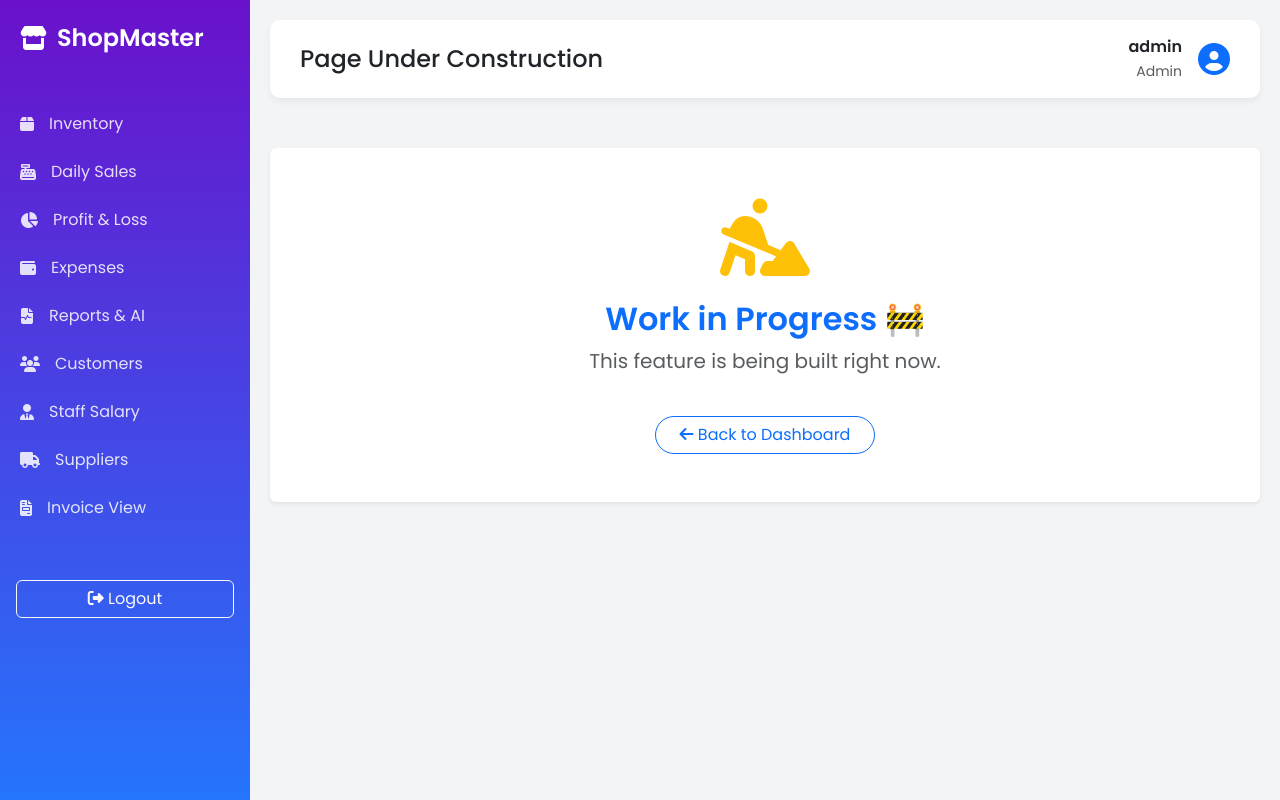
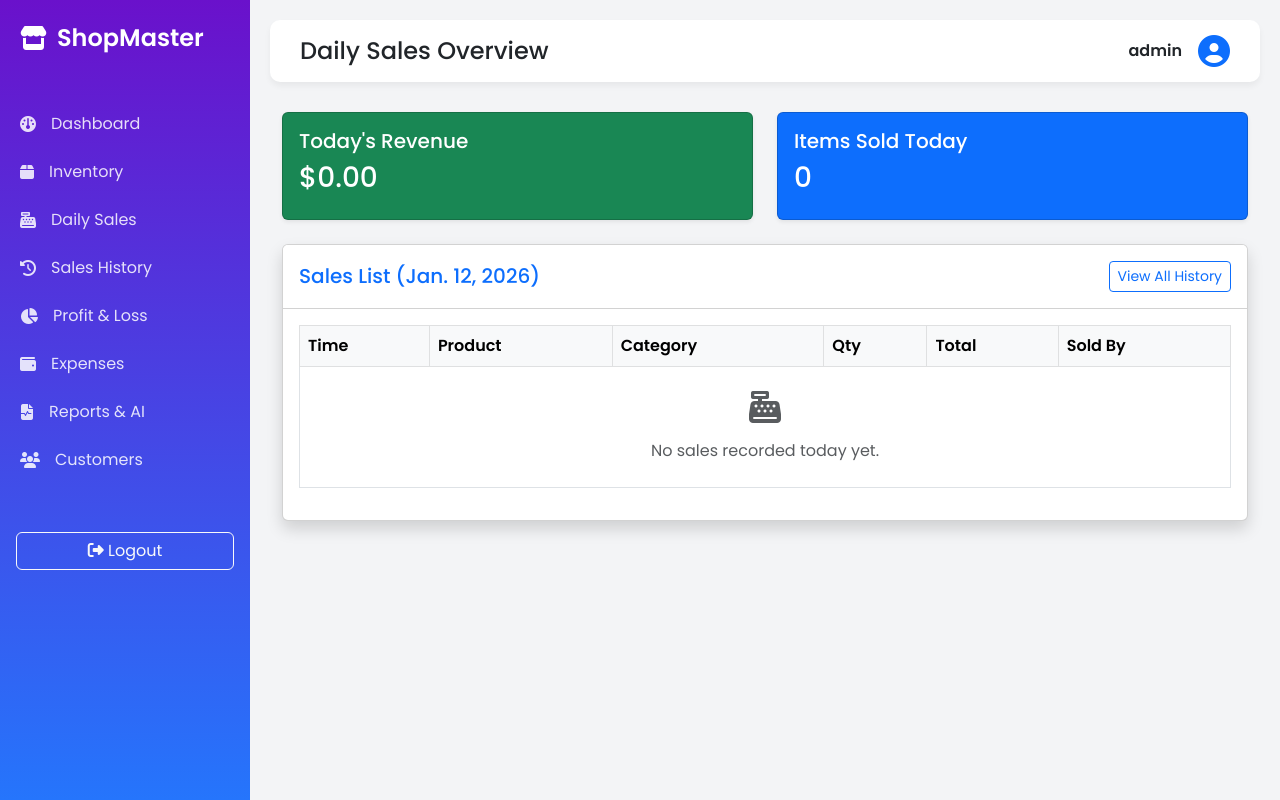
Before and after one commit to jainish85/Shop-System-Team, a Django app: page /daily-sales/ in a window 1280 px wide. Run offline with Django 5.2, Linux system fonts and the light colour scheme; a user stored in the database is signed in; data comes from the database, SQL or seed files in the repository.

Commit message:
Added real Daily Sales page logic

```diff
--- a/core/templates/core/base.html
+++ b/core/templates/core/base.html
@@ -11,14 +11,11 @@
         :root { --sidebar-bg: linear-gradient(180deg, #6a11cb 0%, #2575fc 100%); --main-bg: #f3f4f6; }
         body { font-family: 'Poppins', sans-serif; background-color: var(--main-bg); overflow-x: hidden; }
 
-        /* Sidebar Styling */
         .sidebar { width: 250px; height: 100vh; background: var(--sidebar-bg); color: white; position: fixed; z-index: 100; }
         .sidebar-brand { padding: 20px; font-size: 1.5rem; font-weight: bold; display: flex; align-items: center; gap: 10px; }
         .nav-link { color: rgba(255,255,255,0.85); padding: 12px 20px; display: flex; align-items: center; gap: 15px; text-decoration: none; transition: 0.2s; }
-        .nav-link:hover { background: rgba(255, 255, 255, 0.2); color: white; border-left: 4px solid #fff; }
-        .nav-link.active { background: rgba(255, 255, 255, 0.2); color: white; border-left: 4px solid #fff; }
+        .nav-link:hover, .nav-link.active { background: rgba(255, 255, 255, 0.2); color: white; border-left: 4px solid #fff; }
 
-        /* Main Content Styling */
         .main-content { margin-left: 250px; padding: 20px; width: calc(100% - 250px); }
         .top-header { background: white; padding: 15px 30px; border-radius: 10px; display: flex; justify-content: space-between; align-items: center; margin-bottom: 30px; box-shadow: 0 4px 6px rgba(0,0,0,0.05); }
     </style>
@@ -28,15 +25,14 @@
     <div class="sidebar">
         <div class="sidebar-brand"><i class="fa-solid fa-store"></i> ShopMaster</div>
         <nav class="nav flex-column mt-4">
-            <a href="{% url 'home' %}" class="nav-link"><i class="fa-solid fa-box"></i> Inventory</a>
+            <a href="{% url 'home' %}" class="nav-link"><i class="fa-solid fa-gauge"></i> Dashboard</a>
+            <a href="{% url 'inventory' %}" class="nav-link"><i class="fa-solid fa-box"></i> Inventory</a>
             <a href="{% url 'daily_sales' %}" class="nav-link"><i class="fa-solid fa-cash-register"></i> Daily Sales</a>
+            <a href="{% url 'sales_history' %}" class="nav-link"><i class="fa-solid fa-clock-rotate-left"></i> Sales History</a>
             <a href="{% url 'profit_loss' %}" class="nav-link"><i class="fa-solid fa-chart-pie"></i> Profit & Loss</a>
             <a href="{% url 'expenses' %}" class="nav-link"><i class="fa-solid fa-wallet"></i> Expenses</a>
             <a href="{% url 'reports' %}" class="nav-link"><i class="fa-solid fa-file-waveform"></i> Reports & AI</a>
             <a href="{% url 'customers' %}" class="nav-link"><i class="fa-solid fa-users"></i> Customers</a>
-            <a href="{% url 'staff' %}" class="nav-link"><i class="fa-solid fa-user-tie"></i> Staff Salary</a>
-            <a href="{% url 'suppliers' %}" class="nav-link"><i class="fa-solid fa-truck"></i> Suppliers</a>
-            <a href="{% url 'invoice' %}" class="nav-link"><i class="fa-solid fa-file-invoice"></i> Invoice View</a>
 
             <div class="mt-5">
                 <form action="{% url 'logout' %}" method="post" class="px-3">
@@ -53,15 +49,24 @@
             <div class="d-flex align-items-center gap-3">
                 <div class="text-end">
                     <span class="d-block fw-bold">{{ user.username }}</span>
-                    <small class="text-muted">Admin</small>
                 </div>
                 <i class="fa-solid fa-circle-user fa-2x text-primary"></i>
             </div>
         </div>
 
+        {% if messages %}
+            {% for message in messages %}
+                <div class="alert alert-{{ message.tags }} alert-dismissible fade show" role="alert">
+                    {{ message }}
+                    <button type="button" class="btn-close" data-bs-dismiss="alert" aria-label="Close"></button>
+                </div>
+            {% endfor %}
+        {% endif %}
+
         {% block content %}
         {% endblock %}
     </div>
 
+    <script src="https://cdn.jsdelivr.net/npm/bootstrap@5.3.0/dist/js/bootstrap.bundle.min.js"></script>
 </body>
 </html>
--- a/core/templates/core/daily_sales.html
+++ b/core/templates/core/daily_sales.html
@@ -1,19 +1,68 @@
 {% extends 'core/base.html' %}
-
-{% block title %} Coming Soon {% endblock %}
-{% block page_name %} Page Under Construction {% endblock %}
+{% block title %}Daily Sales{% endblock %}
+{% block page_name %}Daily Sales Overview{% endblock %}
 
 {% block content %}
-    <div class="card p-5 text-center shadow-sm border-0" style="margin-top: 50px;">
-        <div class="mb-4">
-            <i class="fa-solid fa-person-digging fa-5x text-warning"></i>
+<div class="container-fluid">
+    <div class="row mb-4">
+        <div class="col-md-6">
+            <div class="card bg-success text-white shadow-sm">
+                <div class="card-body">
+                    <h5 class="card-title">Today's Revenue</h5>
+                    <h3>${{ total_revenue|floatformat:2 }}</h3>
+                </div>
+            </div>
         </div>
-        <h2 class="text-primary fw-bold">Work in Progress 🚧</h2>
-        <p class="text-muted fs-5">This feature is being built right now.</p>
-        <div class="mt-4">
-            <a href="{% url 'home' %}" class="btn btn-outline-primary px-4 rounded-pill">
-                <i class="fa-solid fa-arrow-left"></i> Back to Dashboard
-            </a>
+        <div class="col-md-6">
+            <div class="card bg-primary text-white shadow-sm">
+                <div class="card-body">
+                    <h5 class="card-title">Items Sold Today</h5>
+                    <h3>{{ total_items }}</h3>
+                </div>
+            </div>
         </div>
     </div>
+
+    <div class="card shadow">
+        <div class="card-header bg-white py-3 d-flex justify-content-between align-items-center">
+            <h5 class="m-0 font-weight-bold text-primary">Sales List ({{ today }})</h5>
+            <a href="{% url 'sales_history' %}" class="btn btn-sm btn-outline-primary">View All History</a>
+        </div>
+        <div class="card-body">
+            <div class="table-responsive">
+                <table class="table table-bordered table-hover">
+                    <thead class="table-light">
+                        <tr>
+                            <th>Time</th>
+                            <th>Product</th>
+                            <th>Category</th>
+                            <th>Qty</th>
+                            <th>Total</th>
+                            <th>Sold By</th>
+                        </tr>
+                    </thead>
+                    <tbody>
+                        {% for sale in sales %}
+                        <tr>
+                            <td>{{ sale.sale_date|date:"H:i A" }}</td>
+                            <td>{{ sale.product.name }}</td>
+                            <td><span class="badge bg-secondary">{{ sale.product.category.name }}</span></td>
+                            <td class="fw-bold">{{ sale.quantity }}</td>
+                            <td class="text-success fw-bold">${{ sale.total_price }}</td>
+                            <td>{{ sale.sold_by.username }}</td>
+                        </tr>
+                        {% empty %}
+                        <tr>
+                            <td colspan="6" class="text-center py-4 text-muted">
+                                <i class="fa-solid fa-cash-register fa-2x mb-3"></i><br>
+                                No sales recorded today yet.
+                            </td>
+                        </tr>
+                        {% endfor %}
+                    </tbody>
+                </table>
+            </div>
+        </div>
+    </div>
+</div>
 {% endblock %}
--- a/core/urls.py
+++ b/core/urls.py
@@ -1,28 +1,38 @@
-# core/urls.py
 from django.urls import path
 from . import views
 
 urlpatterns = [
-    # 1. Home Pages
+    # Dashboard
     path('', views.home, name='index'),
     path('home/', views.home, name='home'),
 
-    # 2. Product Actions
+    # Inventory & Products
+    path('inventory/', views.inventory_view, name='inventory'),
     path('add-product/', views.add_product, name='add_product'),
-    path('add-category/', views.add_category, name='add_category'),
     path('edit-product/<int:pk>/', views.edit_product, name='edit_product'),
     path('delete-product/<int:pk>/', views.delete_product, name='delete_product'),
+    path('product/<int:pk>/', views.product_detail, name='product_detail'),
 
-    # 3. NEW: Manage Categories (This fixes your current error)
+    # Categories
+    path('add-category/', views.add_category, name='add_category'),
     path('categories/', views.manage_categories, name='manage_categories'),
     path('delete-category/<int:pk>/', views.delete_category, name='delete_category'),
 
-    # 4. NEW: Product Detail (This is your 5th page for the report)
-    path('product/<int:pk>/', views.product_detail, name='product_detail'),
+    # Sales & Transactions
     path('sell/<int:pk>/', views.sell_product, name='sell_product'),
+    path('daily-sales/', views.daily_sales_view, name='daily_sales'), # Linked correctly
     path('sales-history/', views.sales_history, name='sales_history'),
+
+    # Finance
+    path('profit-loss/', views.profit_loss_view, name='profit_loss'),
+    path('expenses/', views.expenses_view, name='expenses'),
+    path('expenses/delete/<int:pk>/', views.delete_expense, name='delete_expense'),
+
+    # Others
     path('profile/', views.profile, name='profile'),
-
-    path('expenses/delete/<int:pk>/', views.delete_expense, name='delete_expense'),
-    path('expenses/', views.expenses_view, name='expenses'),
+    path('reports/', views.reports_view, name='reports'),
+    path('customers/', views.customers_view, name='customers'),
+    path('staff/', views.staff_view, name='staff'),
+    path('suppliers/', views.suppliers_view, name='suppliers'),
+    path('invoice/', views.invoice_view, name='invoice'),
 ]
--- a/core/views.py
+++ b/core/views.py
@@ -1,16 +1,14 @@
 import datetime
 from django.utils import timezone
 from django.db.models import Sum, Count, F, Q
-from django.db.models.functions import TruncDay ,TruncMonth
+from django.db.models.functions import TruncDay, TruncMonth
 
 from django.shortcuts import render, redirect, get_object_or_404
 from django.contrib.auth.decorators import login_required
 from django.core.exceptions import PermissionDenied
 from django.contrib import messages
-from .models import Product, Category, Sale , Expense
-from .forms import ProductForm, CategoryForm, SaleForm ,ExpenseForm
-
-
+from .models import Product, Category, Sale, Expense
+from .forms import ProductForm, CategoryForm, SaleForm, ExpenseForm
 
 # --- TRAFFIC CONTROLLER ---
 def login_redirect_view(request):
@@ -19,39 +17,29 @@ def login_redirect_view(request):
     else:
         return redirect('home')
 
-# --- DASHBOARD / HOME (Inventory Main Page) ---
+# --- DASHBOARD / HOME ---
 @login_required
 def home(request):
     today = timezone.now().date()
-
-    # A. Today's Sales
     todays_sales_data = Sale.objects.filter(sale_date__date=today).aggregate(Sum('total_price'), Count('id'))
     todays_sales = todays_sales_data['total_price__sum'] or 0
     todays_orders = todays_sales_data['id__count'] or 0
 
-    # B. Total Stock Value & Count
     total_products = Product.objects.count()
-    # Calculates Selling Price Value (Revenue Potential)
     total_value_data = Product.objects.aggregate(total=Sum(F('price') * F('stock_quantity')))
     total_value = total_value_data['total'] or 0
 
-    # C. Low Stock
     low_stock_products = Product.objects.filter(stock_quantity__lt=5)
     low_stock_count = low_stock_products.count()
 
-    # D. Chart Data (Weekly Sales - Last 7 Days)
     dates = []
     sales_counts = []
-
     for i in range(6, -1, -1):
         date = today - datetime.timedelta(days=i)
-        dates.append(date.strftime("%a")) # Mon, Tue, Wed...
+        dates.append(date.strftime("%a"))
+        day_sales = Sale.objects.filter(sale_date__date=date).aggregate(Sum('total_price'))['total_price__sum'] or 0
+        sales_counts.append(float(day_sales))
 
-        # Sum sales for this specific day
-        day_sales = Sale.objects.filter(sale_date__date=date).aggregate(Sum('total_price'))['total_price__sum'] or 0
-        sales_counts.append(float(day_sales)) # Convert to float for JSON
-
-    # E. Recent Sales (Bottom Right Widget)
     recent_sales = Sale.objects.select_related('product', 'sold_by').order_by('-sale_date')[:5]
 
     context = {
@@ -65,28 +53,44 @@ def home(request):
         'low_stock_products': low_stock_products[:5],
         'recent_sales': recent_sales,
     }
-
     return render(request, 'core/home.html', context)
 
+# --- DAILY SALES VIEW (Updated) ---
+@login_required
+def daily_sales_view(request):
+    today = timezone.now().date()
 
-# --- ADD PRODUCT (Updated for Cost Price) ---
+    # Filter sales for today only
+    sales_today = Sale.objects.filter(sale_date__date=today).order_by('-sale_date')
+
+    # Calculate totals
+    total_revenue = sales_today.aggregate(Sum('total_price'))['total_price__sum'] or 0
+    total_items = sales_today.aggregate(Sum('quantity'))['quantity__sum'] or 0
+
+    context = {
+        'sales': sales_today,
+        'total_revenue': total_revenue,
+        'total_items': total_items,
+        'today': today,
+    }
+    return render(request, 'core/daily_sales.html', context)
+
+# --- ADD PRODUCT ---
 @login_required
 def add_product(request):
     if request.method == 'POST':
         form = ProductForm(request.POST, request.FILES)
         if form.is_valid():
             product = form.save(commit=False)
-            # Manually save the cost_price from the HTML input
             product.cost_price = request.POST.get('cost_price', 0)
             product.save()
             messages.success(request, "Product added successfully!")
-            return redirect('inventory') # Go to inventory list
+            return redirect('inventory')
     else:
         form = ProductForm()
     return render(request, 'core/add_product.html', {'form': form})
 
-
-# --- EDIT PRODUCT (Updated for Cost Price) ---
+# --- EDIT PRODUCT ---
 @login_required
 def edit_product(request, pk):
     product = get_object_or_404(Product, pk=pk)
@@ -94,7 +98,6 @@ def edit_product(request, pk):
         form = ProductForm(request.POST, request.FILES, instance=product)
         if form.is_valid():
             prod = form.save(commit=False)
-            # Update cost price if provided
             cost = request.POST.get('cost_price')
             if cost:
                 prod.cost_price = cost
@@ -104,23 +107,17 @@ def edit_product(request, pk):
         form = ProductForm(instance=product)
     return render(request, 'core/add_product.html', {'form': form})
 
-
 # --- DELETE PRODUCT ---
 @login_required
 def delete_product(request, pk):
     if not request.user.is_superuser:
         raise PermissionDenied
-
     product = get_object_or_404(Product, pk=pk)
-    if request.method == 'GET': # Changed to GET for the simple link, or use POST form in HTML
-        product.delete()
-        messages.success(request, "Product deleted.")
-        return redirect('inventory')
+    product.delete()
+    messages.success(request, "Product deleted.")
     return redirect('inventory')
 
-
-
-# --- ADD CATEGORY ---
+# --- CATEGORY MANAGEMENT ---
 @login_required
 def add_category(request):
     if request.method == 'POST':
@@ -132,8 +129,6 @@ def add_category(request):
         form = CategoryForm()
     return render(request, 'core/add_category.html', {'form': form})
 
-
-# --- MANAGE CATEGORIES ---
 @login_required
 def manage_categories(request):
     categories = Category.objects.all()
@@ -144,12 +139,7 @@ def manage_categories(request):
             return redirect('manage_categories')
     else:
         form = CategoryForm()
-    return render(request, 'core/manage_categories.html', {
-        'categories': categories,
-        'form': form
-    })
-
-
+    return render(request, 'core/manage_categories.html', {'categories': categories, 'form': form})
 
 @login_required
 def delete_category(request, pk):
@@ -157,177 +147,84 @@ def delete_category(request, pk):
     category.delete()
     return redirect('manage_categories')
 
-
-# --- PRODUCT DETAIL ---
-@login_required
-def product_detail(request, pk):
-    product = get_object_or_404(Product, pk=pk)
-    return render(request, 'core/product_detail.html', {'product': product})
-
-
 # --- SELL PRODUCT ---
 @login_required
 def sell_product(request, pk):
     product = get_object_or_404(Product, pk=pk)
-
     if request.method == 'POST':
         form = SaleForm(request.POST)
         if form.is_valid():
             quantity_sold = form.cleaned_data['quantity']
-
-            # Check if we have enough stock
             if product.stock_quantity >= quantity_sold:
-                # 1. Deduct stock
                 product.stock_quantity -= quantity_sold
                 product.save()
 
-                # 2. Save the Sale Record
                 sale = form.save(commit=False)
                 sale.product = product
                 sale.total_price = product.price * quantity_sold
                 sale.sold_by = request.user
                 sale.save()
 
-                messages.success(request, f"Successfully sold {quantity_sold} units of {product.name}!")
-                return redirect('daily_sales') # Redirect to Daily Sales to see the transaction
+                messages.success(request, f"Sold {quantity_sold} of {product.name}!")
+                return redirect('daily_sales') # Updated redirect
             else:
-                messages.error(request, f"Error: Not enough stock! Only {product.stock_quantity} available.")
+                messages.error(request, "Not enough stock!")
     else:
         form = SaleForm()
+    return render(request, 'core/sell_product.html', {'product': product, 'form': form})
 
-    return render(request, 'core/sell_product.html', {
-        'product': product,
-        'form': form
-    })
-
-
-# --- SALES HISTORY ---
-@login_required
-def sales_history(request):
-    sales = Sale.objects.all().order_by('-sale_date')
-    return render(request, 'core/sales_history.html', {'sales': sales})
-
-
-# --- USER PROFILE ---
-@login_required
-def profile(request):
-    if request.method == 'POST':
-        user = request.user
-        user.first_name = request.POST.get('first_name')
-        user.last_name = request.POST.get('last_name')
-        user.email = request.POST.get('email')
-        user.save()
-        messages.success(request, 'Profile updated successfully!')
-        return redirect('profile')
-
-    return render(request, 'core/profile.html')
-
-# --- INVENTORY PAGE ---
+# --- INVENTORY VIEW ---
 @login_required
 def inventory_view(request):
     query = request.GET.get('q')
     if query:
-        products = Product.objects.filter(
-            Q(name__icontains=query) | Q(category__name__icontains=query)
-        )
+        products = Product.objects.filter(Q(name__icontains=query) | Q(category__name__icontains=query))
     else:
         products = Product.objects.all()
+    return render(request, 'core/inventory.html', {'products': products})
 
-    context = {'products': products}
-    return render(request, 'core/inventory.html', context)
-
-# --- DAILY SALES VIEW ---
-@login_required
-def daily_sales_view(request):
-    today = timezone.now().date()
-
-    # Filter sales for today only
-    daily_sales = Sale.objects.filter(sale_date__date=today).order_by('-sale_date')
-
-    # Calculate total revenue for today
-    total_sales_income = daily_sales.aggregate(Sum('total_price'))['total_price__sum'] or 0
-
-    # Count total items sold today
-    total_items_sold = daily_sales.aggregate(Sum('quantity'))['quantity__sum'] or 0
-
-    context = {
-        'sales': daily_sales,
-        'total_sales_income': total_sales_income,
-        'total_items_sold': total_items_sold,
-        'date_today': today,
-    }
-    return render(request, 'core/daily_sales.html', context)
-
-
-
-# --- PROFIT & LOSS VIEW  ---
+# --- PROFIT & LOSS VIEW ---
 @login_required
 def profit_loss_view(request):
     today = timezone.now().date()
     current_year = today.year
+    monthly_report = []
 
-    # Initialize containers for the report
-    monthly_report = []
-    months_labels = []
+    total_revenue_year = 0
+    total_cogs_year = 0
+    total_opex_year = 0
 
-    # Global Totals for the Top Cards (Year to Date)
-    total_revenue_year = 0
-    total_cogs_year = 0      # Cost of Goods Sold
-    total_opex_year = 0      # Operating Expenses (Rent, etc.)
+    for m in range(1, 13):
+        if m > today.month: break # Don't show future months
 
-    # Loop through months 1 to 12 to build the report
-    for m in range(1, 13):
-        # 1. Sales for this specific month
         monthly_sales = Sale.objects.filter(sale_date__year=current_year, sale_date__month=m)
         revenue = monthly_sales.aggregate(Sum('total_price'))['total_price__sum'] or 0
 
-        # 2. Calculate COGS (Product Cost) for this month
-        cogs = 0
-        for sale in monthly_sales:
-            cogs += (sale.product.cost_price * sale.quantity)
+        cogs = sum((s.product.cost_price * s.quantity) for s in monthly_sales)
 
-        # 3. Operating Expenses (Bills/Rent) for this month
         monthly_expenses = Expense.objects.filter(date_added__year=current_year, date_added__month=m)
         opex = monthly_expenses.aggregate(Sum('amount'))['amount__sum'] or 0
 
-        # 4. Profit Calculations
         gross_profit = revenue - cogs
         net_profit = gross_profit - opex
 
-        # Add to Yearly Totals
         total_revenue_year += revenue
         total_cogs_year += cogs
         total_opex_year += opex
 
-        # Only add to list if it's a past or current month (don't show future empty months yet)
-        if m <= today.month:
-            month_name = datetime.date(current_year, m, 1).strftime('%b') # Jan, Feb...
-            months_labels.append(month_name)
+        month_name = datetime.date(current_year, m, 1).strftime('%b')
+        monthly_report.append({
+            'month': month_name, 'revenue': revenue, 'cogs': cogs,
+            'gross_profit': gross_profit, 'expenses': opex, 'net_profit': net_profit
+        })
 
-            monthly_report.append({
-                'month': month_name,
-                'revenue': float(revenue),
-                'cogs': float(cogs),
-                'gross_profit': float(gross_profit),
-                'expenses': float(opex),
-                'net_profit': float(net_profit)
-            })
-
-    # Final Card Calculations
     total_gross_profit = total_revenue_year - total_cogs_year
     total_net_profit = total_gross_profit - total_opex_year
-
-    # Calculate Margin %
-    if total_revenue_year > 0:
-        profit_margin = (total_net_profit / total_revenue_year) * 100
-    else:
-        profit_margin = 0
+    profit_margin = (total_net_profit / total_revenue_year * 100) if total_revenue_year > 0 else 0
 
     context = {
         'current_year': current_year,
-        'monthly_report': monthly_report, # For the Table
-
-        # For the Top Cards
+        'monthly_report': monthly_report,
         'total_revenue': total_revenue_year,
         'total_expenses': total_opex_year,
         'gross_profit': total_gross_profit,
@@ -336,58 +233,49 @@ def profit_loss_view(request):
     }
     return render(request, 'core/profit_loss.html', context)
 
-
-
-
 # --- EXPENSES VIEW ---
 @login_required
 def expenses_view(request):
-    # 1. Handle Form Submission (Adding a Bill)
     if request.method == 'POST':
         form = ExpenseForm(request.POST)
         if form.is_valid():
             expense = form.save(commit=False)
             expense.added_by = request.user
             expense.save()
-            messages.success(request, "Expense added successfully!")
+            messages.success(request, "Expense added!")
             return redirect('expenses')
     else:
         form = ExpenseForm()
+    expenses = Expense.objects.all().order_by('-date_added')
+    return render(request, 'core/expenses.html', {'form': form, 'expenses': expenses})
 
-    # 2. Get Expense List (Newest first)
-    expenses = Expense.objects.all().order_by('-date_added')
-
-    context = {
-        'form': form,
-        'expenses': expenses,
-    }
-    return render(request, 'core/expenses.html', context)
-
-# --- DELETE EXPENSE ---
 @login_required
 def delete_expense(request, pk):
-    expense = get_object_or_404(Expense, pk=pk)
-    expense.delete()
-    messages.success(request, "Expense deleted.")
+    get_object_or_404(Expense, pk=pk).delete()
     return redirect('expenses')
 
+# --- PLACEHOLDERS ---
+@login_required
+def product_detail(request, pk):
+    product = get_object_or_404(Product, pk=pk)
+    return render(request, 'core/product_detail.html', {'product': product})
 
 @login_required
-def reports_view(request):
-    return render(request, 'core/reports.html')
+def sales_history(request):
+    sales = Sale.objects.all().order_by('-sale_date')
+    return render(request, 'core/sales_history.html', {'sales': sales})
 
 @login_required
-def customers_view(request):
-    return render(request, 'core/customers.html')
+def profile(request):
+    return render(request, 'core/profile.html')
 
 @login_required
-def staff_view(request):
-    return render(request, 'core/staff.html')
-
+def reports_view(request): return render(request, 'core/reports.html')
 @login_required
-def suppliers_view(request):
-    return render(request, 'core/suppliers.html')
-
+def customers_view(request): return render(request, 'core/customers.html')
 @login_required
-def invoice_view(request):
-    return render(request, 'core/invoice.html')
+def staff_view(request): return render(request, 'core/staff.html')
+@login_required
+def suppliers_view(request): return render(request, 'core/suppliers.html')
+@login_required
+def invoice_view(request): return render(request, 'core/invoice.html')
```
